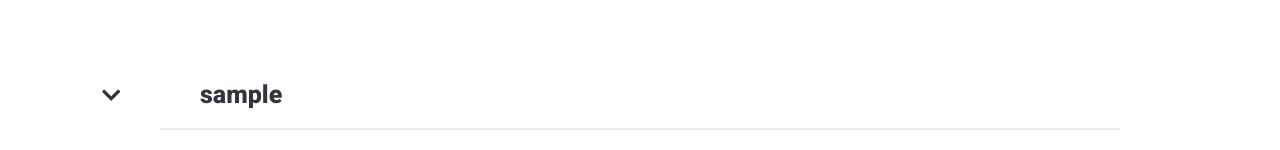
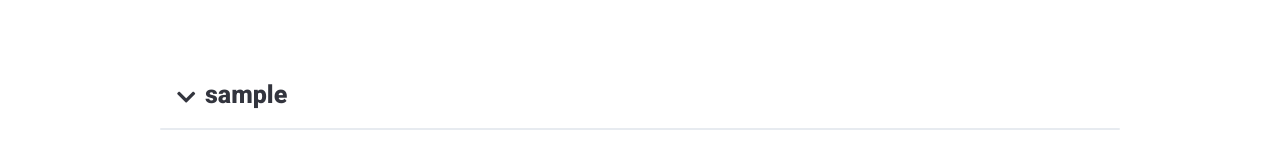
Before and after one commit to Classto/Frontend, a React (Create React App) app: page /editor/sample in a window 1280 px wide. Shown: the top 150 px of the page. Built offline with nearby package versions, Linux system fonts and the light colour scheme.

Commit message:
chore(editor): css

```diff
--- a/src/editor.css
+++ b/src/editor.css
@@ -58,13 +58,13 @@ label, label > input {
 
     top:50%;
     transform:translateY(-50%);
-    margin-left: 40px;
+    margin-left: 45px;
     margin-top: 0;
     margin-bottom: 0;
 
     font-family: 'Heebo', sans-serif;
     font-style: normal;
-    font-weight: 800;
+    font-weight: 200;
     font-size: 25px;
 
     color: #33353E;
@@ -72,7 +72,8 @@ label, label > input {
 
 #category > i {
     position: absolute;
-    margin-left: -58px;
+    margin-top: 2px;
+    margin-left: 17px;
     top:50%;
     transform:translateY(-50%);
     font-size: 21px;
```
